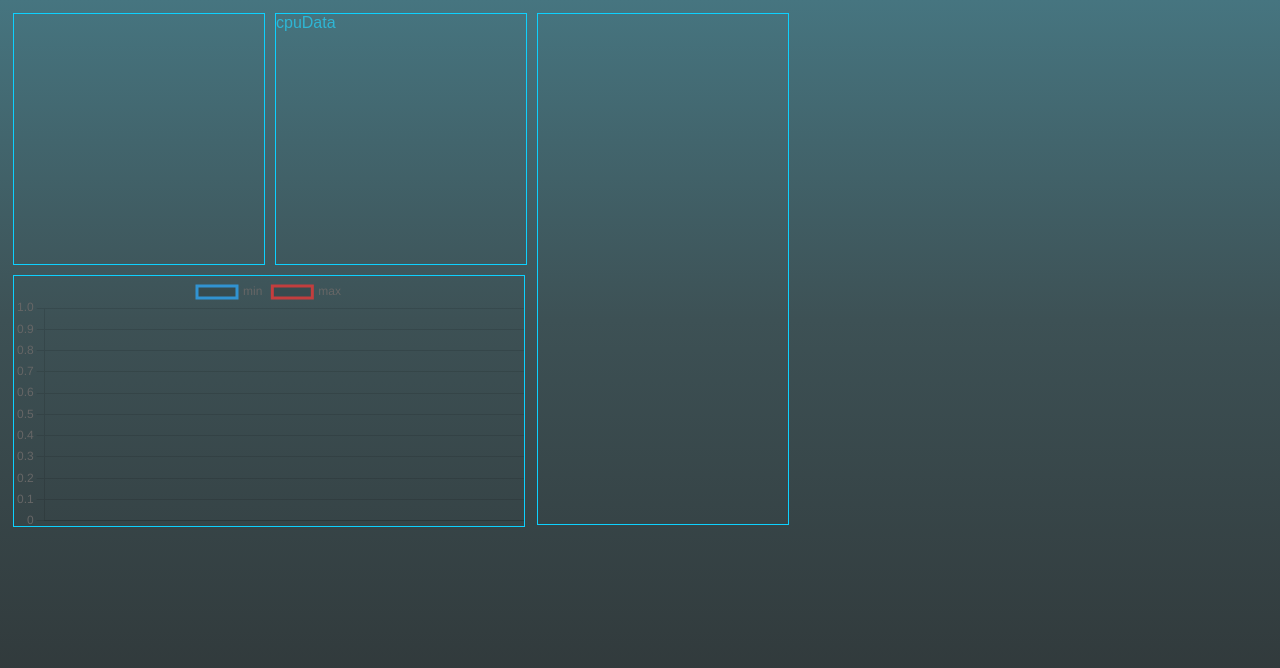
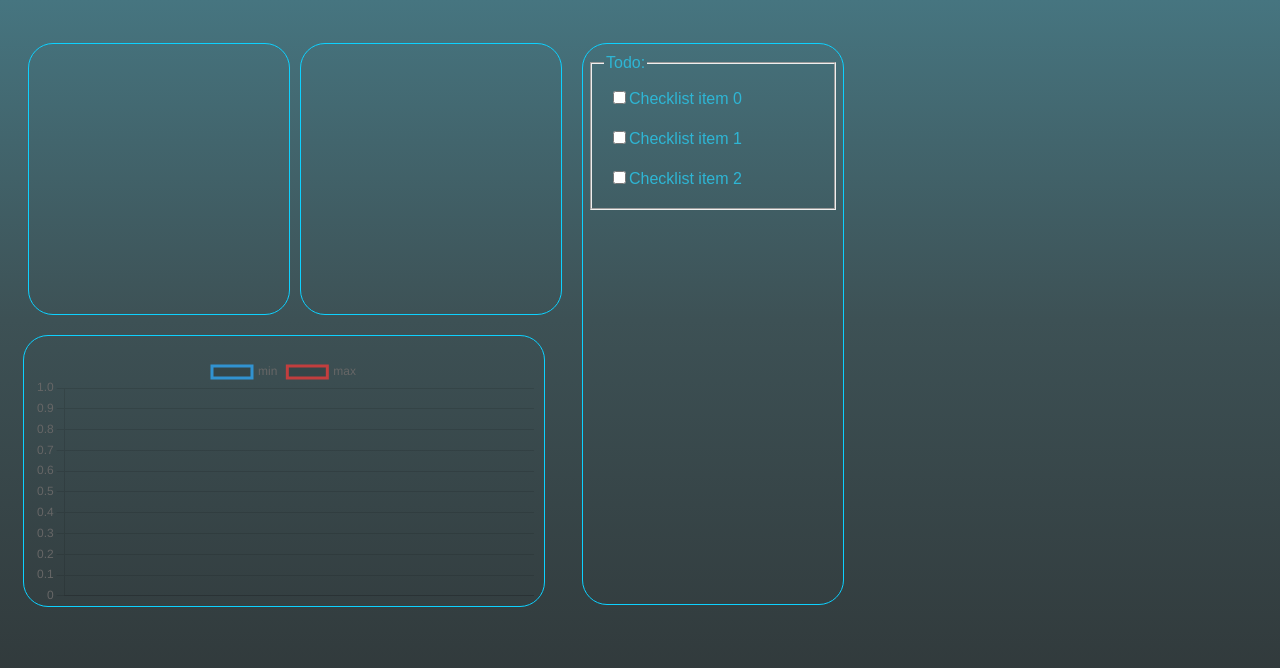
Before and after one commit to projectHolsey/RaspberryPiGui, a website with bundled scripts: page index.html in a window 1280 px wide. Built offline with nearby package versions, Linux system fonts and the light colour scheme; no server answers.

Commit message:
Added a checklist and added some padding to the div borders

```diff
--- a/index.css
+++ b/index.css
@@ -6,6 +6,12 @@ body {
     background: linear-gradient(0deg, rgba(45, 50, 51, 1) 0%, rgba(61, 81, 85, 1) 60%, rgba(70, 117, 128, 1) 100%);
 }
 
+div {
+    border-radius: 25px;
+    padding: 10px 5px;
+
+}
+
 . {
     color: navy;
 }
--- a/index.html
+++ b/index.html
@@ -20,9 +20,14 @@
           <div id="DivContainer1" style="height: 250px; width: 250px; border: 1px #0DD1FF solid; margin: 5px;"></div>
           <div id="DivContainer2" style="height: 250px; width: 250px; border: 1px #0DD1FF solid; margin: 5px;"></div>
         </div>
-        <div id="DivContainer6" style="height: 250px; width: 510px; border: 1px #0DD1FF solid; margin: 5px;"></div>
+        <div id="DivContainer3" style="height: 250px; width: 510px; border: 1px #0DD1FF solid; margin: 5px;"></div>
       </div>
-      <div id="DivContainer4" style="height: 510px; width: 250px; border: 1px #0DD1FF solid; margin: 5px;"></div>
+      <div id="DivContainer4" style="height: 540px; width: 250px; border: 1px #0DD1FF solid; margin: 5px; margin-top: 25px;">
+        <fieldset id="todochecklist">
+          <legend>Todo:</legend>
+        </fieldset>
+
+      </div>
     </div>
 
   </main>
--- a/index.js
+++ b/index.js
@@ -19,9 +19,9 @@ let riseData1 = null;
 
 
 // call the function every 10 minutes
-// setInterval(getForecast(), 600000);
-// setInterval(rise(), 600000);
-// setInterval(getWeather(), 600000);
+setInterval(getForecast(), 600000);
+setInterval(rise(), 600000);
+setInterval(getWeather(), 600000);
 
 
 
@@ -163,6 +163,27 @@ async function createLayout(number) {
 }
 
 
+
+async function createToDoList() {
+
+    let todoList = document.getElementById("todochecklist");
+
+    for (let i = 0; i < 3; i++) {
+        let newDiv = document.createElement('div');
+        let input = document.createElement('input');
+        input.type = "checkbox";
+        input.id = "cl_item" + String(i);
+        let newLbl = document.createElement("label");
+        newLbl.textContent = "Checklist item " + String(i);
+        newLbl.htmlFor = "cl_item" + String(i);
+
+        newDiv.appendChild(input);
+        newDiv.appendChild(newLbl);
+        todoList.appendChild(newDiv);
+    }
+
+}
+
 /**
  * Function to change the current layout of whatever div element was passed
  *
@@ -174,7 +195,7 @@ async function changeLayout(divElement) {
     console.log(divElement);
     if (divElement.children.length === 0 ){
         // Create the first layout
-        let newNode = await createLayout(4);
+        let newNode = await createLayout(1);
         divElement.appendChild(newNode);
     }
 
@@ -287,7 +308,7 @@ async function main() {
     // }
 
     // Now create a bunch of onClick functions for each div created
-    for (let i = 1; i < 5; i++) {
+    for (let i = 1; i <= 2; i++) {
 
         if (i === 3) {
             continue;
@@ -311,9 +332,11 @@ async function main() {
     }
 
     // Adding the forecast as a permenant layout
-    let tmpDiv = document.getElementById("DivContainer6");
+    let tmpDiv = document.getElementById("DivContainer3");
     let newNode = await createLayout(4);
     tmpDiv.appendChild(newNode);
+
+    createToDoList();
 }
 
 
```
